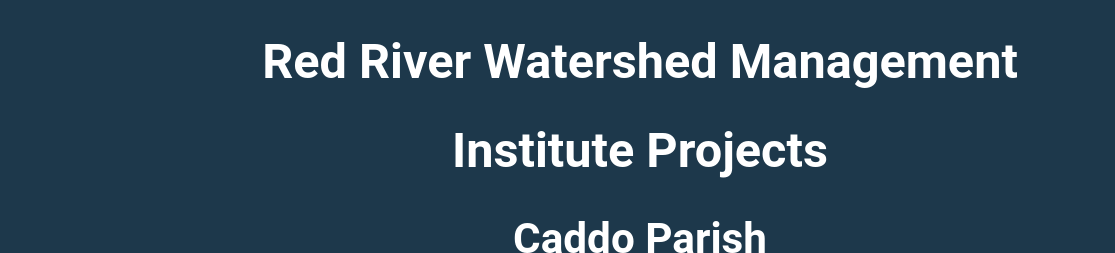
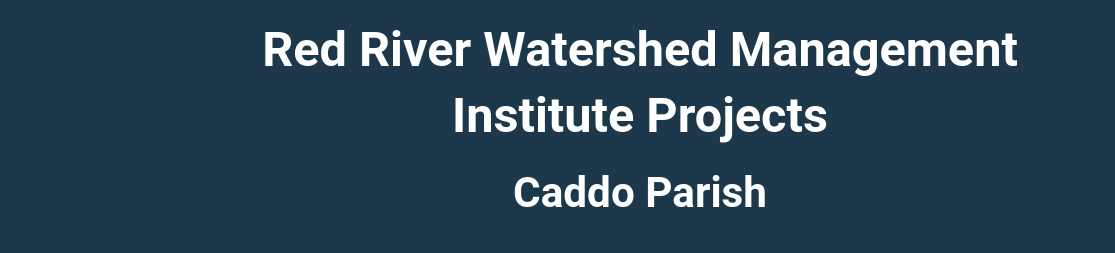
Before and after one commit to dr-maguigan/Project1, a plain HTML site: page index.html in a window 1280 px wide. Shown: the top 253 px of the page, 0-1115 px from the left. Drawn offline with Linux system fonts and the light colour scheme.

Commit message:
Update index.html

```diff
--- a/index.html
+++ b/index.html
@@ -10,7 +10,8 @@ body {
 h1 {text-align: center;
 	font-family: Roboto;
 	color: white;
-   	font-size: 3.8vw;}
+   	font-size: 3.8vw;
+   	line-height: 0.7;}
 
 h2 {text-align: center;
 	font-family: Roboto;
```
